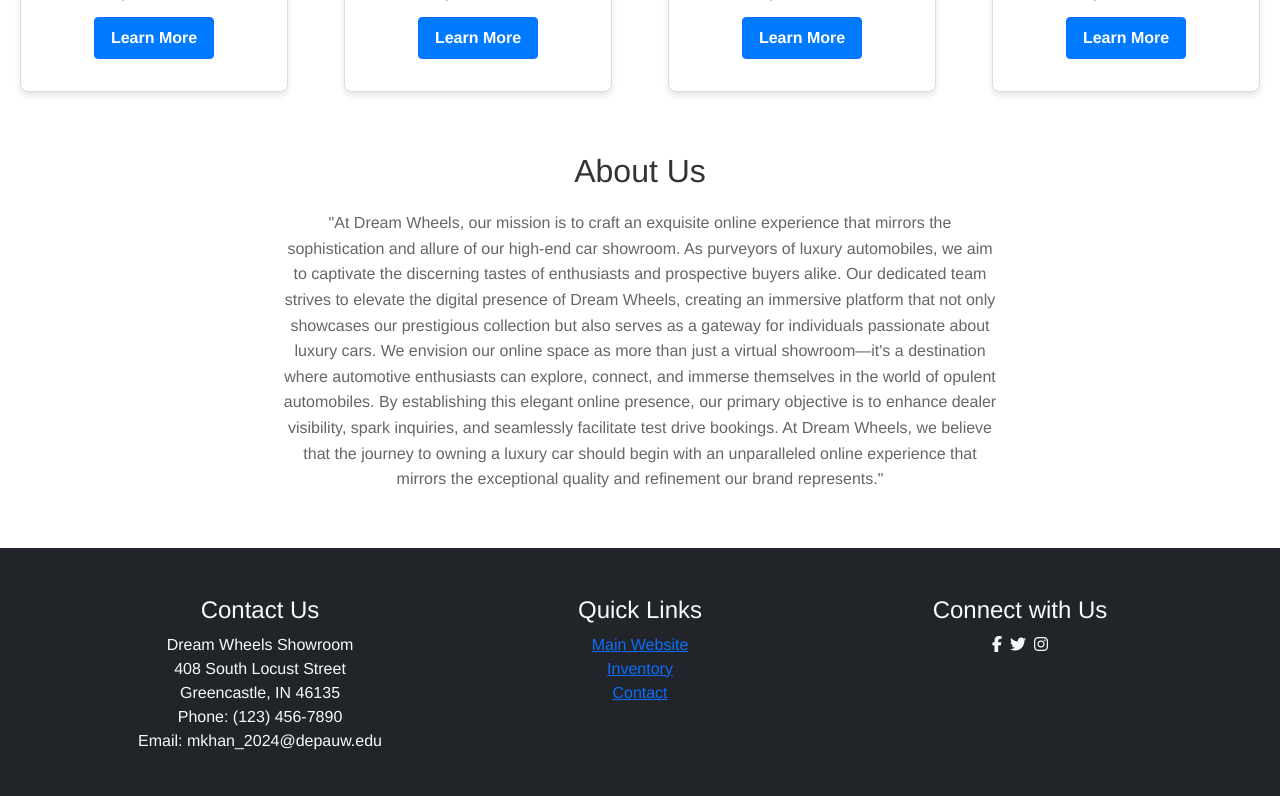
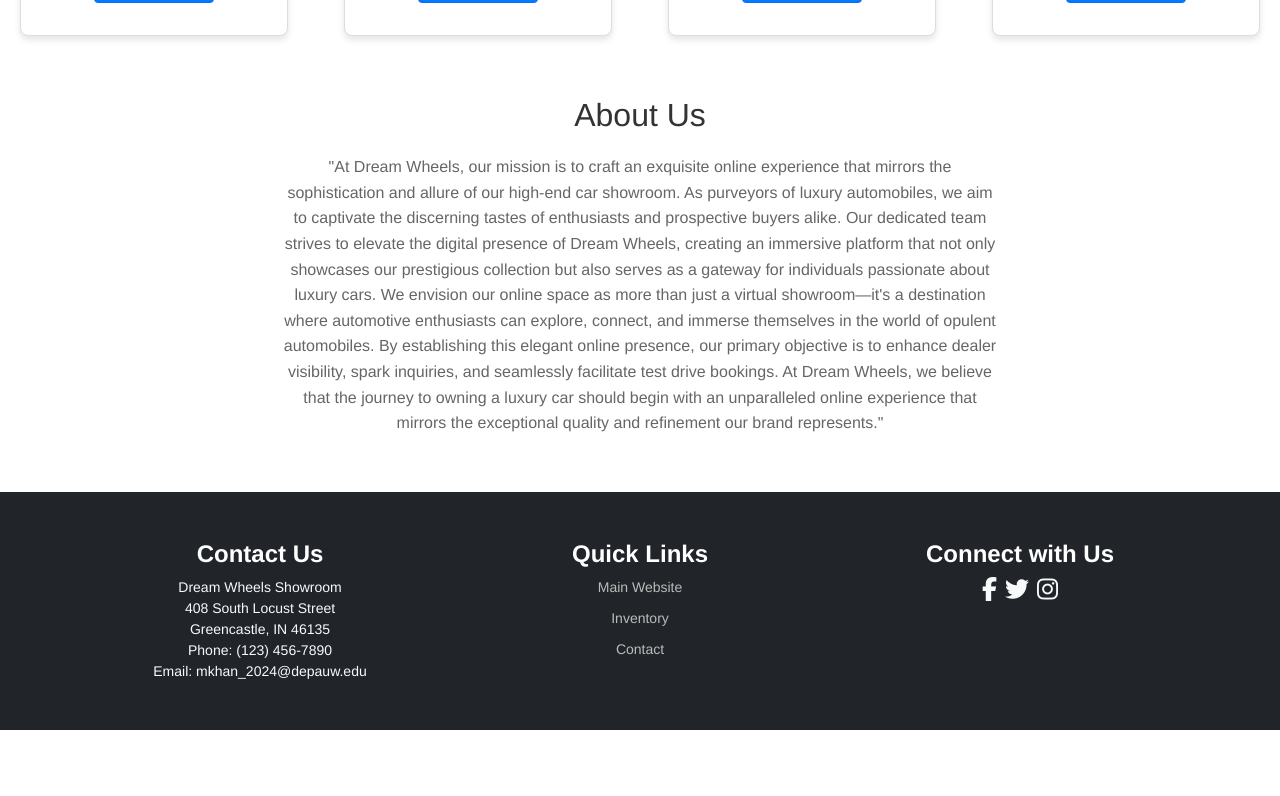
Before and after one commit to MuhammadMoeezKhan/CSC340-Dream-Wheels, a Vue app in the folder dream-wheels/: page / in a window 1280 px wide. Shown: the part 2000-2796 px from the top of the page. After the commit the page ends 2730 px from the top, so only its background shows below. Built offline with nearby package versions, Linux system fonts and the light colour scheme.

Commit message:
main: navbar fixed at one place

```diff
--- a/dream-wheels/src/components/Footer.vue
+++ b/dream-wheels/src/components/Footer.vue
@@ -29,28 +29,21 @@
           <h4>Connect with Us</h4>
           <ul class="list-inline">
             <li class="list-inline-item">
-                <a href="#" class="text-light">
+              <a href="https://www.facebook.com/rollsroycemotorcars/" class="text-light">
                 <i class="fab fa-facebook-f"></i>
               </a>
             </li>
             <li class="list-inline-item">
-                <a href="#" class="text-light">
+              <a href="https://twitter.com/RollsRoyce?ref_src=twsrc%5Egoogle%7Ctwcamp%5Eserp%7Ctwgr%5Eauthor" class="text-light">
                 <i class="fab fa-twitter"></i>
               </a>
             </li>
             <li class="list-inline-item">
-                <a href="#" class="text-light">
+              <a href="https://www.instagram.com/rollsroycecars/?hl=en" class="text-light">
                 <i class="fab fa-instagram"></i>
               </a>
             </li>
           </ul>
-          </div>
-        </div>
-
-        <!-- Copyright -->
-        <div class="row mt-4">
-          <div class="col text-center">
-            <p>&copy; 2023 Dream Wheels. All rights reserved.</p>
         </div>
       </div>
     </div>
@@ -65,37 +58,42 @@
 
 <style scoped>
 /* Custom Styles */
-  .footer {
+footer {
+  font-size: 14px;
+  background-color: #000;
+  color: #fff;
+  padding: 40px 0;
+}
+
+h4 {
+  font-weight: bold;
+  color: #fff;
+}
+
+p {
+  margin-bottom: 0;
+}
+
+ul.list-unstyled {
+  padding-left: 0;
+}
+
+ul.list-unstyled li {
+  display: block;
+  margin-bottom: 10px;
   font-size: 14px;
 }
 
-  .footer h4 {
-    font-weight: bold;
+a {
+  text-decoration: none;
+  color: #bbb;
 }
 
-  .footer p {
-    margin-bottom: 0;
-  }
-
-  .footer ul.list-inline {
-    padding-left: 0;
-  }
-
-  .footer ul.list-inline li {
-    display: inline-block;
-    margin-right: 15px;
-    font-size: 18px;
-  }
-
-  .footer a {
-    text-decoration: none;
-  }
-
-  .footer a:hover {
+a:hover {
   color: #fff;
 }
 
-  .footer i {
+i {
   font-size: 24px;
 }
 </style>
--- a/dream-wheels/src/components/Navbar.vue
+++ b/dream-wheels/src/components/Navbar.vue
@@ -1,6 +1,6 @@
 <template>
-  <div>
-    <nav class="navbar navbar-expand-lg navbar-dark bg-dark">
+  <div id="home">
+    <nav class="navbar navbar-expand-lg navbar-dark bg-dark fixed-top">
       <div class="container">
         <a class="navbar-brand" href="/">
           Dream Wheels
@@ -46,7 +46,7 @@ export default {
   name: 'Navbar',
   methods: {
     scrollToComponent(component) {
-      VueScrollTo.scrollTo(`#${component}`, 500, { offset: -50 }); // Adjust the offset as needed
+      VueScrollTo.scrollTo(`#${component}`, 500, { offset: -50 });
     },
   },
 };
@@ -54,6 +54,12 @@ export default {
 
 <style scoped>
 /* Custom Styles */
+.navbar {
+  position: fixed;
+  width: 100%;
+  z-index: 1000;
+}
+
 .navbar-brand {
   display: flex;
   align-items: center;
```
Lines whose indentation alone changed are shown as unchanged.
